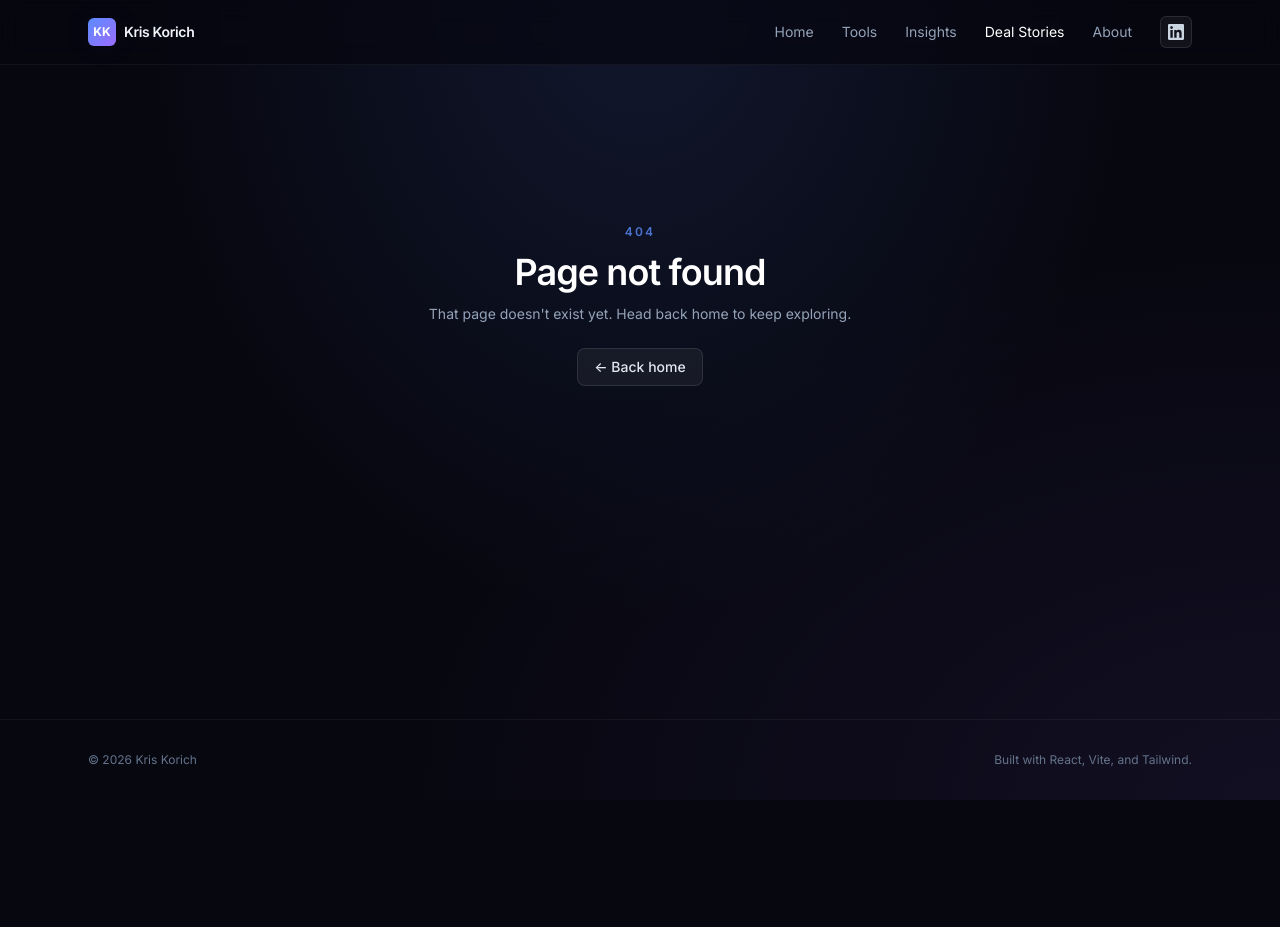
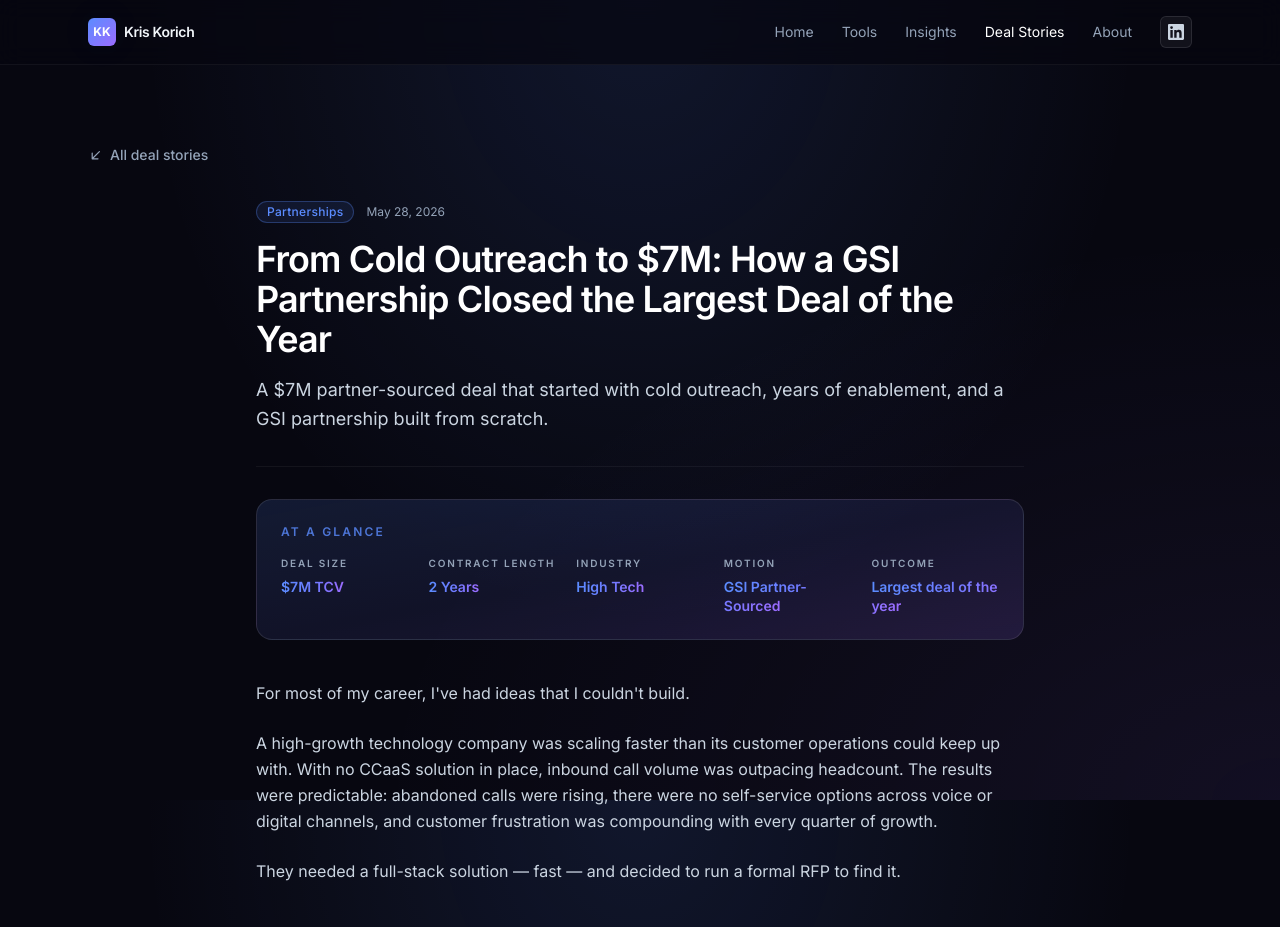
Before and after one commit to kriskorich7-voice-ai/ai-portfolio, a React (Vite) app: page /deal-stories/cold-outreach-to-7m-gsi-partnership in a window 1280 px wide. Shown: the top 927 px of the page. Before the commit the page ends 800 px from the top, so only its background shows below. Built offline with nearby package versions, Linux system fonts and the light colour scheme.

Commit message:
Add Deal Stories system and first deal story
Co-Authored-By: Claude Opus 4.7 (1M context) <noreply@anthropic.com>

```diff
--- a/src/App.jsx
+++ b/src/App.jsx
@@ -8,6 +8,7 @@ import RoiCalculator from './pages/RoiCalculator.jsx';
 import Insights from './pages/Insights.jsx';
 import InsightPost from './pages/InsightPost.jsx';
 import DealStories from './pages/DealStories.jsx';
+import DealStoryPost from './pages/DealStoryPost.jsx';
 import About from './pages/About.jsx';
 import NotFound from './pages/NotFound.jsx';
 
@@ -24,6 +25,7 @@ export default function App() {
           <Route path="/insights" element={<Insights />} />
           <Route path="/insights/:slug" element={<InsightPost />} />
           <Route path="/deal-stories" element={<DealStories />} />
+          <Route path="/deal-stories/:slug" element={<DealStoryPost />} />
           <Route path="/about" element={<About />} />
           <Route path="*" element={<NotFound />} />
         </Routes>
--- /dev/null
+++ b/src/data/dealStories.js
@@ -0,0 +1,68 @@
+export const dealStories = [
+  {
+    slug: 'cold-outreach-to-7m-gsi-partnership',
+    title:
+      'From Cold Outreach to $7M: How a GSI Partnership Closed the Largest Deal of the Year',
+    date: '2026-05-28',
+    category: 'Partnerships',
+    dealSize: '$7M TCV',
+    contractLength: '2 Years',
+    industry: 'High Tech',
+    motion: 'GSI Partner-Sourced',
+    outcome: 'Largest deal of the year',
+    excerpt:
+      'A $7M partner-sourced deal that started with cold outreach, years of enablement, and a GSI partnership built from scratch.',
+    content: `
+For most of my career, I've had ideas that I couldn't build.
+
+A high-growth technology company was scaling faster than its customer operations could keep up with. With no CCaaS solution in place, inbound call volume was outpacing headcount. The results were predictable: abandoned calls were rising, there were no self-service options across voice or digital channels, and customer frustration was compounding with every quarter of growth.
+
+They needed a full-stack solution — fast — and decided to run a formal RFP to find it.
+
+## Building the Partnership — Before There Was a Deal
+
+This opportunity didn't come from an inbound lead or a warm referral. It came from a partnership that didn't exist until I built it.
+
+The work started with cold outreach into a global GSI with no prior relationship with us. Getting their attention was step one. Earning their trust was the real job — and that took time, presence, and consistency.
+
+I ran enablement sessions across their sales, delivery, and engineering teams globally — not once, but repeatedly, until our product was something their people could actually position and build on. I traveled to India multiple times to meet their teams in person, build relationships at the ground level, and show that we were a partner worth betting on. Those trips weren't optional. Trust with a global GSI doesn't get built over Zoom.
+
+Beyond enablement, I led account alignment sessions to make sure both organizations were working toward the same goals on the same timeline. I got them onto a certification path so their engineers could develop real internal skills — which translated directly into confidence when positioning us in front of customers. And I managed the entire contracting process across three tracks: reselling, implementation, and managed services. That's three separate agreement structures, each with its own commercial and legal complexity, negotiated and closed before a single deal was ever registered.
+
+By the time this opportunity surfaced, the partnership was real. That's why it worked.
+
+## The Opportunity
+
+When the customer launched their RFP, our partner was already engaged and positioned. But so were other partners — each angling to lead the process and claim the relationship. I had to move quickly to protect the registration, align internally on partner prioritization, and make clear to everyone involved that we were running this deal with one partner, not three.
+
+From there my role shifted to managing the partner through the full sales cycle — setting expectations on their responsibilities, coaching them on how to position the solution, and making sure their recommendation to the customer was grounded in the right technical and commercial story. The AE ran the direct sales motion. I ran the partner.
+
+The sales cycle was long. Navigating an RFP with a large enterprise, multiple stakeholders, and competing partner interests rarely moves quickly. Staying aligned, staying patient, and keeping the partner confident in the outcome was as much the job as anything else.
+
+## The Outcome
+
+The partner's formal recommendation to the customer was our product. The customer signed a 2-year contract and moved forward with a full end-to-end implementation — AI-powered self-service across voice and digital channels, a complete CCaaS deployment, and measurable improvements in AHT, call abandonment rates, and call qualification through self-service containment.
+
+It was the largest deal of the year for the company.
+
+## The Takeaway
+
+Partner-sourced revenue doesn't happen by accident. It's the result of building real relationships before the opportunity exists — through enablement, presence, trust, and operational groundwork that most people never see. Protecting those relationships when things get complicated, and knowing how to manage a partner through a sales cycle the same way you'd manage a deal directly, is what separates a pipeline that performs from one that looks good on paper.
+
+The best GSI partnerships aren't transactional. They're built — and this one was built from zero.
+`,
+  },
+];
+
+export function findDealStory(slug) {
+  return dealStories.find((s) => s.slug === slug) || null;
+}
+
+export function formatDealStoryDate(iso) {
+  const d = new Date(iso + 'T12:00:00');
+  return d.toLocaleDateString('en-US', {
+    year: 'numeric',
+    month: 'long',
+    day: 'numeric',
+  });
+}
--- a/src/pages/DealStories.jsx
+++ b/src/pages/DealStories.jsx
@@ -1,6 +1,6 @@
+import { Link } from 'react-router-dom';
 import PageHeader from '../components/PageHeader.jsx';
-
-const stories = [];
+import { dealStories, formatDealStoryDate } from '../data/dealStories.js';
 
 export default function DealStories() {
   return (
@@ -8,97 +8,88 @@ export default function DealStories() {
       <PageHeader
         eyebrow="Case Studies"
         title="Deal Stories"
-        description="Anonymous case studies from the sales floor."
+        description="Anonymized case studies from real partnership and sales deals."
       />
 
-      {stories.length === 0 ? (
-        <EmptyState />
-      ) : (
-        <div className="grid grid-cols-1 gap-6 lg:grid-cols-2">
-          {stories.map((story) => (
-            <DealStoryCard key={story.slug} story={story} />
-          ))}
-        </div>
-      )}
+      <div className="grid grid-cols-1 gap-6 lg:grid-cols-2">
+        {dealStories.map((story) => (
+          <DealStoryCard key={story.slug} story={story} />
+        ))}
+      </div>
     </section>
   );
 }
 
-function EmptyState() {
+function DealStoryCard({ story }) {
   return (
-    <div className="card-surface">
-      <div className="relative flex flex-col items-center justify-center gap-2 px-6 py-16 text-center">
-        <div className="flex h-10 w-10 items-center justify-center rounded-lg border border-white/10 bg-white/5 text-accent-blue">
-          <BriefcaseIcon />
+    <Link
+      to={`/deal-stories/${story.slug}`}
+      className="card-surface group block focus:outline-none focus-visible:ring-2 focus-visible:ring-accent-blue/60"
+    >
+      <article className="relative flex h-full flex-col gap-5 p-6">
+        <div className="flex items-center justify-between text-xs text-slate-400">
+          <span className="rounded-full border border-accent-blue/30 bg-accent-blue/10 px-2.5 py-0.5 font-medium tracking-wide text-accent-blue">
+            {story.category}
+          </span>
+          <time dateTime={story.date}>{formatDealStoryDate(story.date)}</time>
         </div>
-        <h3 className="mt-2 text-lg font-semibold tracking-tight text-white">
-          First deal story coming soon
+
+        <h3 className="text-lg font-semibold tracking-tight text-white">
+          {story.title}
         </h3>
-        <p className="max-w-sm text-sm text-slate-400">
-          I&apos;m writing up anonymized case studies from real partnership and
-          sales deals. The first will land here shortly.
+
+        <div className="flex flex-wrap gap-1.5">
+          <Badge tone="emerald">{story.dealSize}</Badge>
+          <Badge tone="violet">{story.motion}</Badge>
+          <Badge tone="slate">{story.industry}</Badge>
+        </div>
+
+        <p className="text-sm leading-relaxed text-slate-300">
+          {story.excerpt}
         </p>
-      </div>
-    </div>
+
+        <span className="mt-auto inline-flex items-center gap-1 pt-1 text-sm font-medium text-accent-blue transition group-hover:gap-2 group-hover:text-white">
+          Read story
+          <Arrow />
+        </span>
+      </article>
+    </Link>
   );
 }
 
-export function DealStoryCard({ story }) {
+function Badge({ children, tone = 'slate' }) {
+  const toneClass =
+    tone === 'emerald'
+      ? 'border-emerald-400/30 bg-emerald-400/10 text-emerald-300'
+      : tone === 'violet'
+        ? 'border-accent-violet/30 bg-accent-violet/10 text-accent-violet'
+        : 'border-white/10 bg-white/5 text-slate-300';
   return (
-    <article className="card-surface">
-      <div className="relative flex flex-col gap-6 p-6">
-        <div className="grid grid-cols-3 gap-4 border-b border-white/5 pb-5">
-          <Stat label="Deal Size" value={story.dealSize} />
-          <Stat label="Industry" value={story.industry} />
-          <Stat label="Partnership Type" value={story.partnershipType} />
-        </div>
-
-        <Section heading="Challenge" body={story.challenge} />
-        <Section heading="Approach" body={story.approach} />
-        <Section heading="Outcome" body={story.outcome} />
-      </div>
-    </article>
+    <span
+      className={
+        'inline-flex items-center rounded-full border px-2.5 py-0.5 text-[11px] font-semibold tracking-wide ' +
+        toneClass
+      }
+    >
+      {children}
+    </span>
   );
 }
 
-function Stat({ label, value }) {
-  return (
-    <div>
-      <p className="text-[10px] font-semibold uppercase tracking-[0.18em] text-slate-500">
-        {label}
-      </p>
-      <p className="mt-1 text-sm font-semibold text-white">{value}</p>
-    </div>
-  );
-}
-
-function Section({ heading, body }) {
-  return (
-    <div>
-      <h4 className="text-xs font-semibold uppercase tracking-[0.18em] text-accent-blue/80">
-        {heading}
-      </h4>
-      <p className="mt-2 text-sm leading-relaxed text-slate-300">{body}</p>
-    </div>
-  );
-}
-
-function BriefcaseIcon() {
+function Arrow() {
   return (
     <svg
       xmlns="http://www.w3.org/2000/svg"
-      viewBox="0 0 24 24"
-      fill="none"
-      stroke="currentColor"
-      strokeWidth="1.8"
-      strokeLinecap="round"
-      strokeLinejoin="round"
-      className="h-5 w-5"
+      viewBox="0 0 20 20"
+      fill="currentColor"
+      className="h-4 w-4"
       aria-hidden="true"
     >
-      <rect x="3" y="7" width="18" height="13" rx="2" />
-      <path d="M8 7V5a2 2 0 0 1 2-2h4a2 2 0 0 1 2 2v2" />
-      <path d="M3 13h18" />
+      <path
+        fillRule="evenodd"
+        d="M5.22 14.78a.75.75 0 0 1 0-1.06L12.94 6H7.5a.75.75 0 0 1 0-1.5h7.25c.41 0 .75.34.75.75V12.5a.75.75 0 0 1-1.5 0V7.06l-7.72 7.72a.75.75 0 0 1-1.06 0Z"
+        clipRule="evenodd"
+      />
     </svg>
   );
 }
--- /dev/null
+++ b/src/pages/DealStoryPost.jsx
@@ -0,0 +1,141 @@
+import { useEffect } from 'react';
+import { Link, useParams } from 'react-router-dom';
+import NotFound from './NotFound.jsx';
+import {
+  findDealStory,
+  formatDealStoryDate,
+} from '../data/dealStories.js';
+
+export default function DealStoryPost() {
+  const { slug } = useParams();
+  const story = findDealStory(slug);
+
+  useEffect(() => {
+    window.scrollTo({ top: 0, behavior: 'instant' in window ? 'instant' : 'auto' });
+  }, [slug]);
+
+  if (!story) return <NotFound />;
+
+  const stats = [
+    { label: 'Deal Size', value: story.dealSize },
+    { label: 'Contract Length', value: story.contractLength },
+    { label: 'Industry', value: story.industry },
+    { label: 'Motion', value: story.motion },
+    { label: 'Outcome', value: story.outcome },
+  ];
+
+  return (
+    <section className="container-page py-16 sm:py-20">
+      <Link
+        to="/deal-stories"
+        className="inline-flex items-center gap-1.5 text-sm font-medium text-slate-400 transition hover:text-white"
+      >
+        <BackArrow /> All deal stories
+      </Link>
+
+      <article className="mx-auto mt-8 max-w-3xl">
+        <header className="border-b border-white/5 pb-8">
+          <div className="flex items-center gap-3 text-xs text-slate-400">
+            <span className="rounded-full border border-accent-blue/30 bg-accent-blue/10 px-2.5 py-0.5 font-medium tracking-wide text-accent-blue">
+              {story.category}
+            </span>
+            <time dateTime={story.date}>{formatDealStoryDate(story.date)}</time>
+          </div>
+          <h1 className="mt-4 text-3xl font-semibold tracking-tight text-white sm:text-4xl">
+            {story.title}
+          </h1>
+          {story.excerpt && (
+            <p className="mt-4 text-lg leading-relaxed text-slate-300">
+              {story.excerpt}
+            </p>
+          )}
+        </header>
+
+        <div className="mt-8 rounded-2xl border border-white/10 bg-gradient-to-br from-accent-blue/15 via-accent-indigo/10 to-accent-violet/15 p-6">
+          <p className="text-xs font-semibold uppercase tracking-[0.18em] text-accent-blue/80">
+            At a Glance
+          </p>
+          <div className="mt-4 grid grid-cols-2 gap-5 sm:grid-cols-3 lg:grid-cols-5">
+            {stats.map((s) => (
+              <div key={s.label}>
+                <p className="text-[10px] font-semibold uppercase tracking-[0.18em] text-slate-400">
+                  {s.label}
+                </p>
+                <p className="mt-1.5 text-sm font-semibold leading-snug">
+                  <span className="gradient-text">{s.value}</span>
+                </p>
+              </div>
+            ))}
+          </div>
+        </div>
+
+        <div className="space-y-6 py-10 text-base leading-relaxed text-slate-300">
+          {renderBlocks(story.content)}
+        </div>
+
+        <footer className="mt-6 flex flex-col gap-4 border-t border-white/5 pt-8 sm:flex-row sm:items-center sm:justify-between">
+          <p className="text-xs italic text-slate-500">
+            Details anonymized to protect customer and partner confidentiality.
+          </p>
+          <Link
+            to="/deal-stories"
+            className="inline-flex items-center gap-1.5 self-start rounded-lg border border-white/10 bg-white/5 px-4 py-2 text-sm font-semibold text-slate-200 transition hover:border-white/20 hover:bg-white/10 sm:self-auto"
+          >
+            <BackArrow /> Back to all deal stories
+          </Link>
+        </footer>
+      </article>
+    </section>
+  );
+}
+
+function renderBlocks(content) {
+  const blocks = content.trim().split(/\n{2,}/);
+  return blocks.map((raw, i) => {
+    const block = raw.trim();
+    if (!block) return null;
+    if (block.startsWith('## ')) {
+      return (
+        <h2
+          key={i}
+          className="pt-4 text-2xl font-semibold tracking-tight text-white sm:text-[26px]"
+        >
+          {block.slice(3).trim()}
+        </h2>
+      );
+    }
+    if (block.startsWith('# ')) {
+      return (
+        <h1
+          key={i}
+          className="pt-4 text-3xl font-semibold tracking-tight text-white"
+        >
+          {block.slice(2).trim()}
+        </h1>
+      );
+    }
+    return (
+      <p key={i} className="text-slate-300">
+        {block}
+      </p>
+    );
+  });
+}
+
+function BackArrow() {
+  return (
+    <svg
+      xmlns="http://www.w3.org/2000/svg"
+      viewBox="0 0 20 20"
+      fill="currentColor"
+      className="h-4 w-4"
+      aria-hidden="true"
+    >
+      <path
+        fillRule="evenodd"
+        d="M14.78 5.22a.75.75 0 0 1 0 1.06L7.06 14h5.44a.75.75 0 0 1 0 1.5H5.25a.75.75 0 0 1-.75-.75V7.5a.75.75 0 0 1 1.5 0v5.44l7.72-7.72a.75.75 0 0 1 1.06 0Z"
+        clipRule="evenodd"
+      />
+    </svg>
+  );
+}
```
